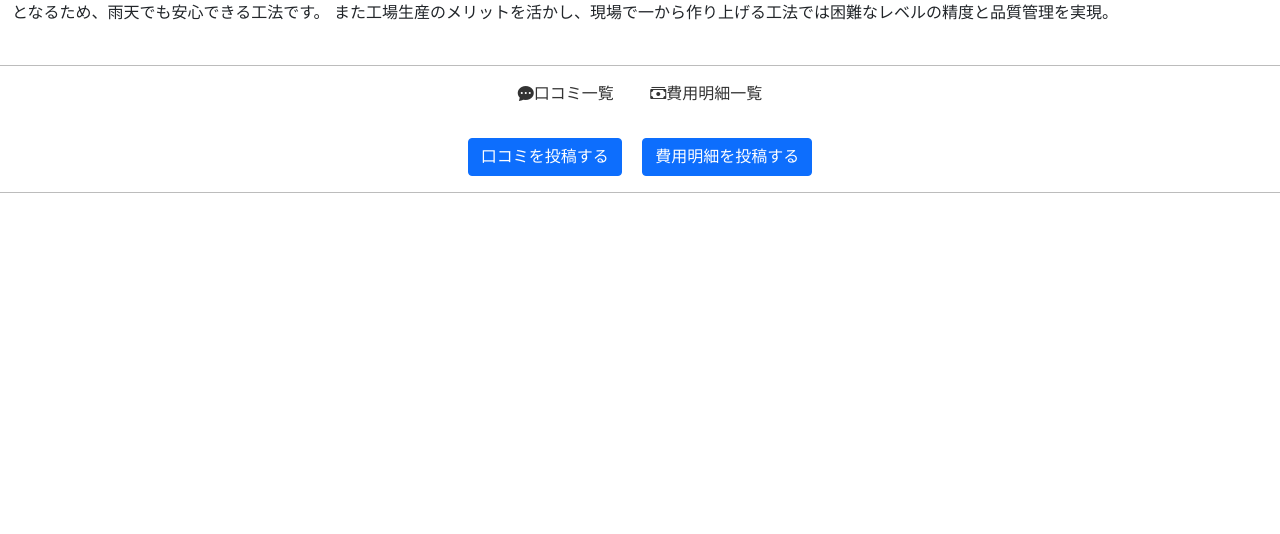
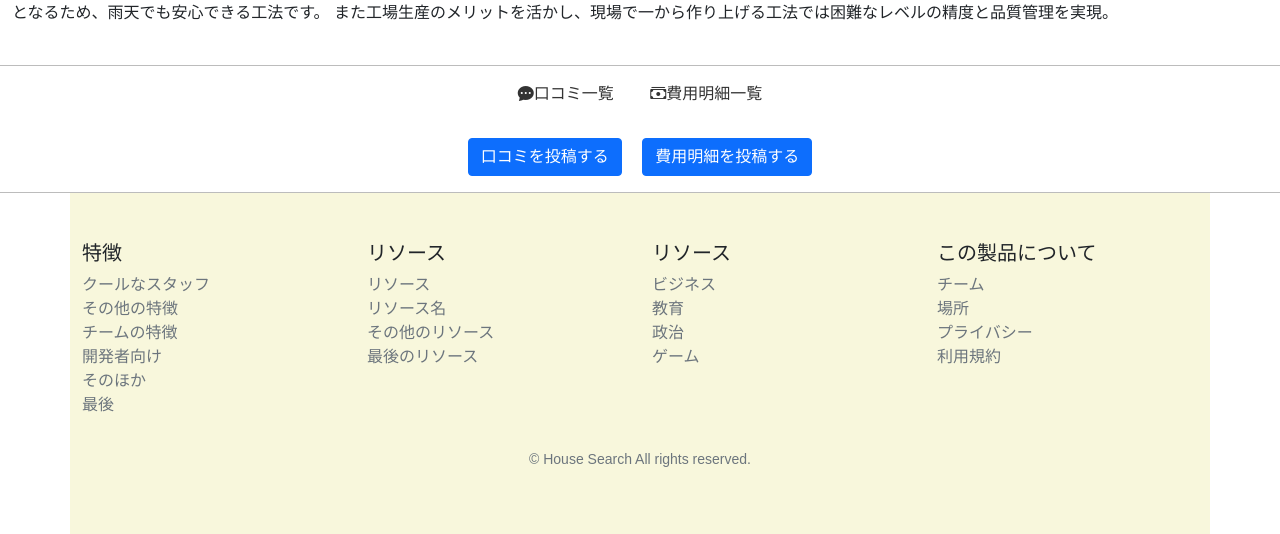
Before and after one commit to rendaman0215/housesearch_backend, a Django app: page /detail/2 in a window 1280 px wide. Shown: the part 278-812 px from the top of the page. Before the commit the page ends 471 px from the top, so only its background shows below. Run offline with Django 3.2, Linux system fonts and the light colour scheme; data comes from the database, SQL or seed files in the repository; data that the repository does not hold is empty; some libraries are stand-ins or nearby versions.

Commit message:
design changed

```diff
--- a/assets/base.css
+++ b/assets/base.css
@@ -1,5 +1,16 @@
 body {
   font-family: 'ヒラギノ明朝 ProN', 'Hiragino Mincho ProN', sans-serif;
+}
+
+.foot {
+  width: 100%;
+  min-width: 1000px;
+  height: auto;
+  margin: 0 auto;
+  background: #f8f7dc;
+}
+footer{
+  background-color:#FF0000;
 }
 
 .headline {
--- a/templates/base.html
+++ b/templates/base.html
@@ -61,5 +61,51 @@
 
     {% block content %}
     {% endblock content %}
+
+    <footer class="container py-5 foot">
+      <div class="row">
+        <div class="col-6 col-md">
+          <h5>特徴</h5>
+          <ul class="list-unstyled text-small">
+            <li><a class="link-secondary" href="#">クールなスタッフ</a></li>
+            <li><a class="link-secondary" href="#">その他の特徴</a></li>
+            <li><a class="link-secondary" href="#">チームの特徴</a></li>
+            <li><a class="link-secondary" href="#">開発者向け</a></li>
+            <li><a class="link-secondary" href="#">そのほか</a></li>
+            <li><a class="link-secondary" href="#">最後</a></li>
+          </ul>
+        </div>
+        <div class="col-6 col-md">
+          <h5>リソース</h5>
+          <ul class="list-unstyled text-small">
+            <li><a class="link-secondary" href="#">リソース</a></li>
+            <li><a class="link-secondary" href="#">リソース名</a></li>
+            <li><a class="link-secondary" href="#">その他のリソース</a></li>
+            <li><a class="link-secondary" href="#">最後のリソース</a></li>
+          </ul>
+        </div>
+        <div class="col-6 col-md">
+          <h5>リソース</h5>
+          <ul class="list-unstyled text-small">
+            <li><a class="link-secondary" href="#">ビジネス</a></li>
+            <li><a class="link-secondary" href="#">教育</a></li>
+            <li><a class="link-secondary" href="#">政治</a></li>
+            <li><a class="link-secondary" href="#">ゲーム</a></li>
+          </ul>
+        </div>
+        <div class="col-6 col-md">
+          <h5>この製品について</h5>
+          <ul class="list-unstyled text-small">
+            <li><a class="link-secondary" href="#">チーム</a></li>
+            <li><a class="link-secondary" href="#">場所</a></li>
+            <li><a class="link-secondary" href="#">プライバシー</a></li>
+            <li><a class="link-secondary" href="#">利用規約</a></li>
+          </ul>
+        </div>
+      </div>
+      <div class="col-12 col-md">
+        <small class="d-block mb-3 text-muted text-center my-3">&copy; House Search All rights reserved.</small>
+      </div>
+    </footer>
   </body>
 </html>
```
